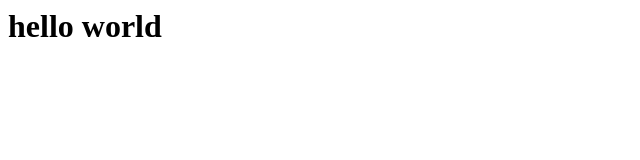
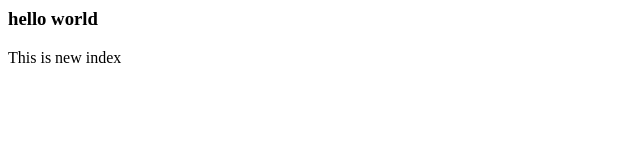
Before and after one commit to MustafaMDKR/alx, a plain HTML site: page index.html in a window 1280 px wide. Shown: the whole page, without its empty margins (0-640 px from the left). Drawn offline with Linux system fonts and the light colour scheme.

Commit message:
new commit

```diff
--- a/index.html
+++ b/index.html
@@ -1 +1,2 @@
-<h1>hello world</h1>
+<h3>hello world</h3>
+<p>This is new index</p>
```
